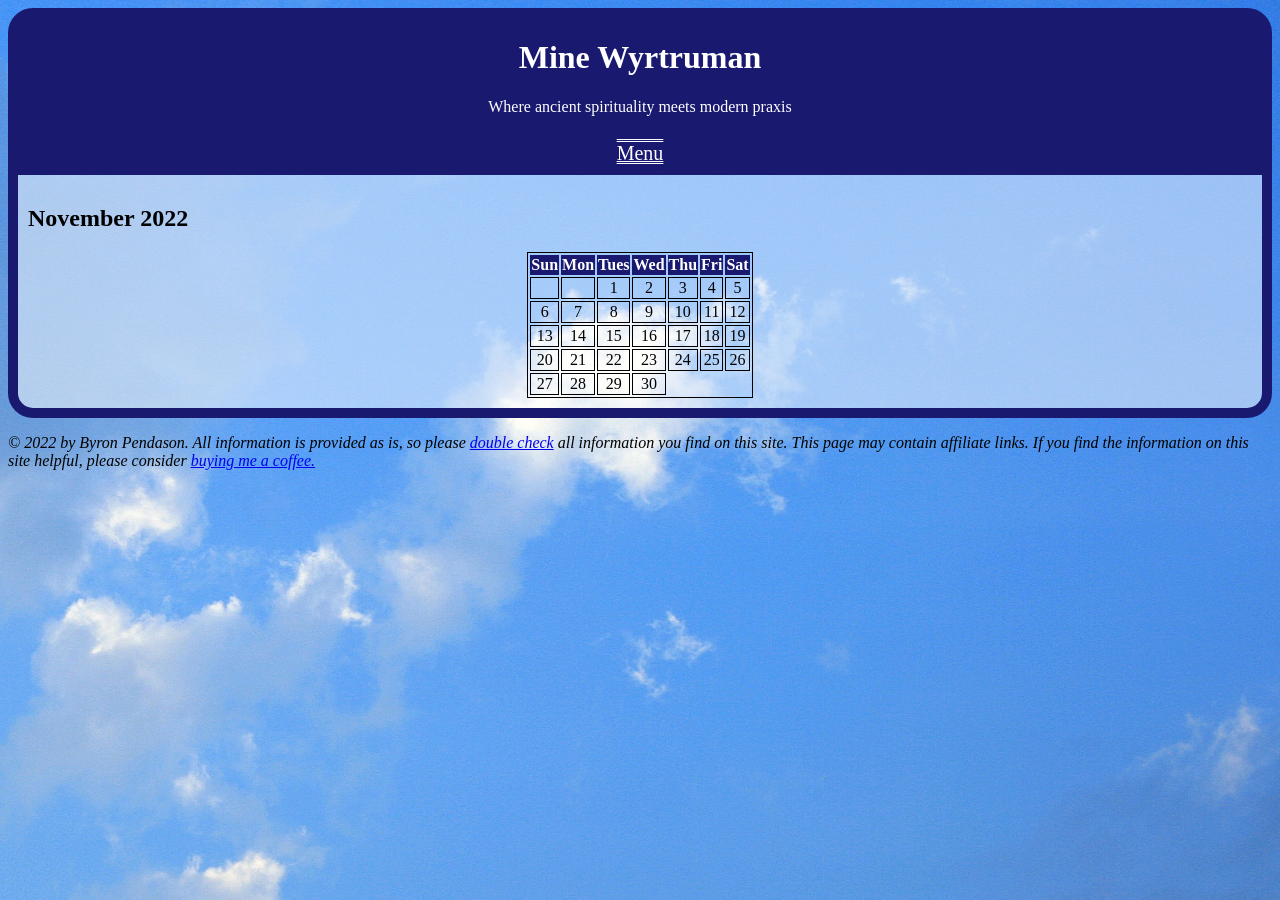
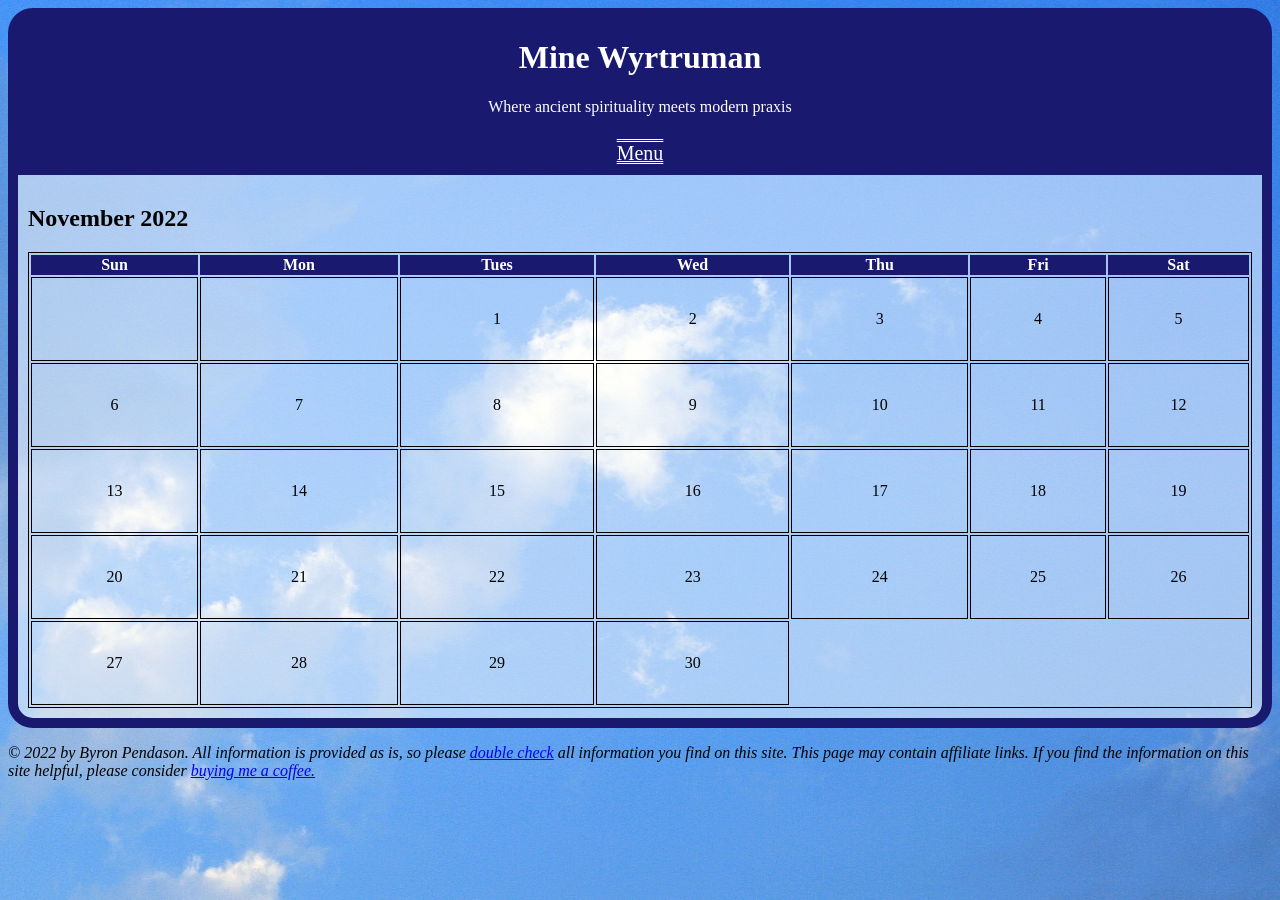
Before and after one commit to byronpendason/byronpendason.github.io, a Jekyll site: the page built from test.md, in a window 1280 px wide. Built offline with Jekyll 4.4.1, drawn with Linux system fonts in a browser that asks for light colours; our own code applies the rules of GitHub Pages for plain Markdown files; comment, search, counter and statistics services are not loaded.

Commit message:
Add files via upload

```diff
--- a/_includes/calendar.html
+++ b/_includes/calendar.html
@@ -1,5 +1,5 @@
 <h2 id="monthHead"></h2>
-<table id="calendar">
+<table id="calendar" style="width: 100%">
 </table>
 
 <script src="https://ajax.googleapis.com/ajax/libs/jquery/3.6.0/jquery.min.js"></script>
@@ -27,7 +27,7 @@
       if (day.getDay() == 0)  {
         txt += "</tr>\n<tr>";
       }
-      txt += "<td>"+day.getDate()+"</td>\n";
+      txt += "<td style=\"height: 5em\">"+day.getDate()+"</td>\n";
       day.setDate(day.getDate() + 1);
     }
 
```
